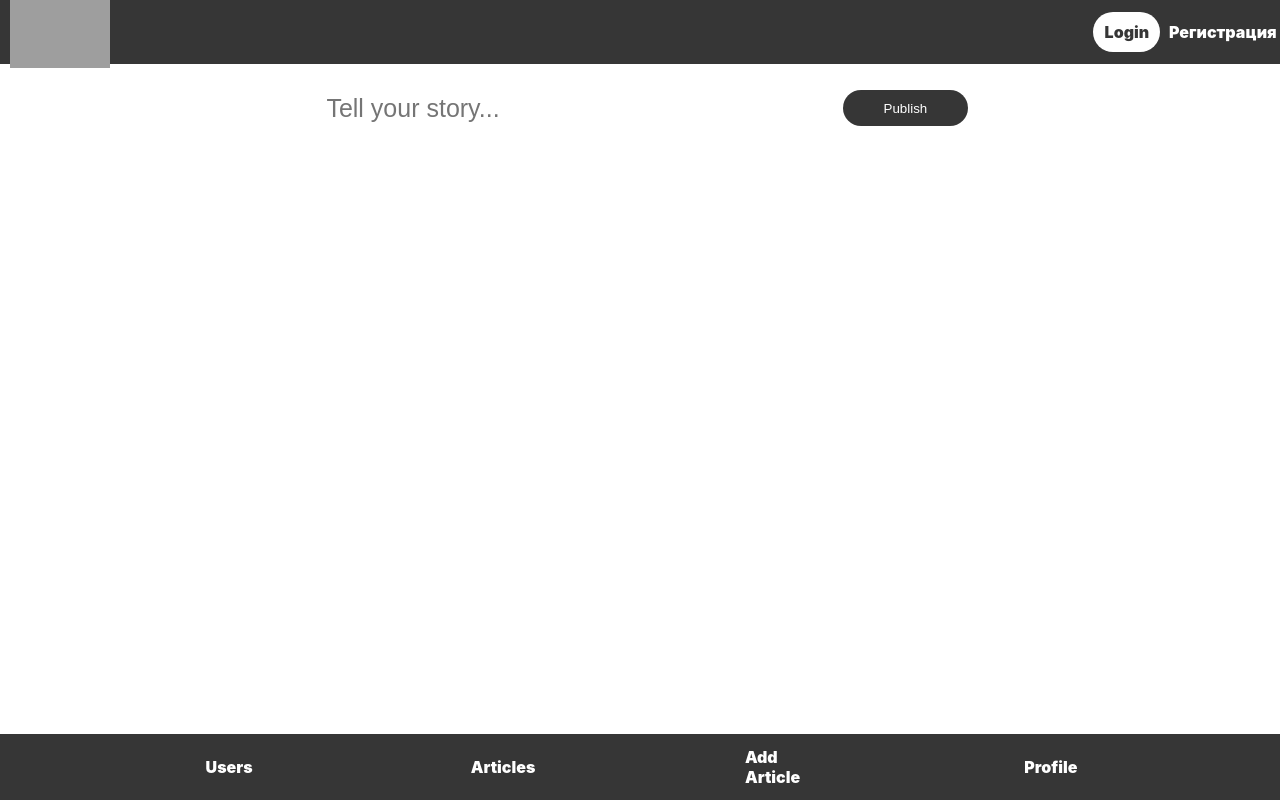
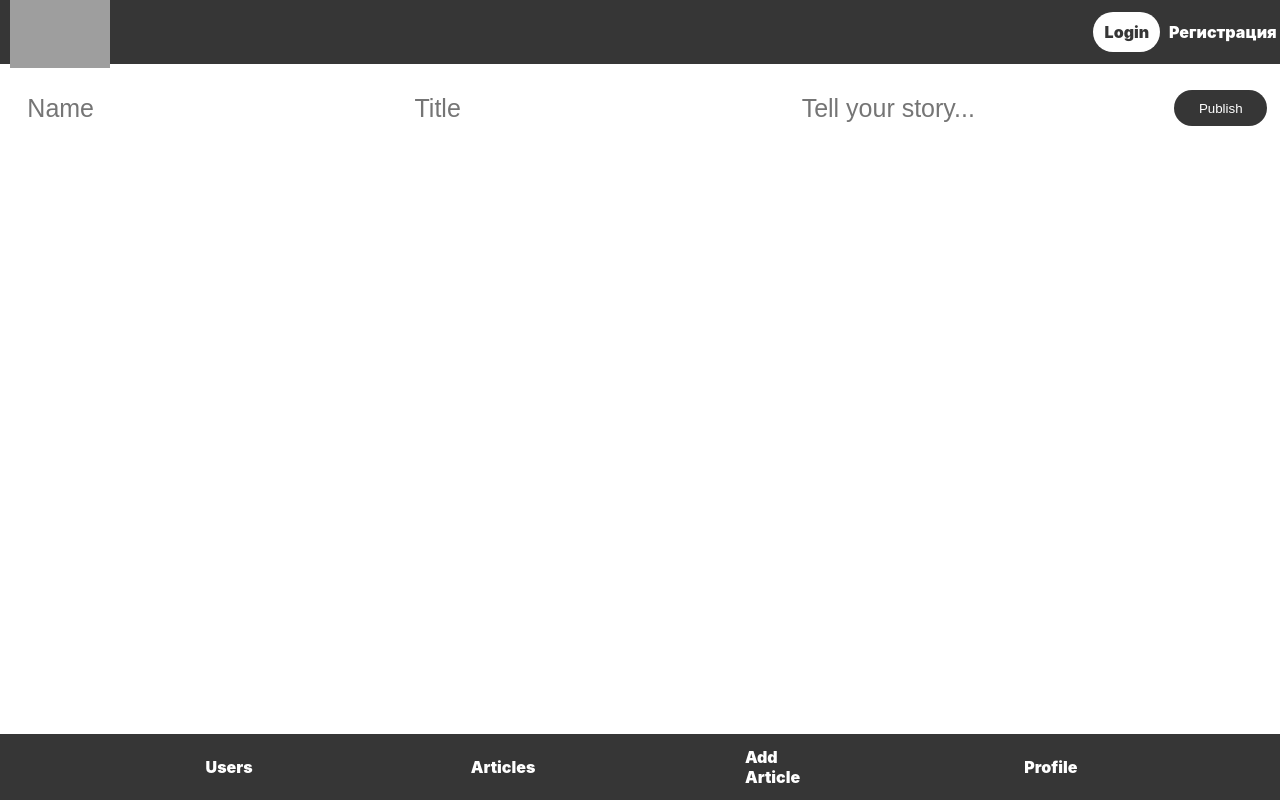
Before and after one commit to khumayunkh/blog-post, a React (Create React App) app: page /add in a window 1280 px wide. Built offline with nearby package versions, Linux system fonts and the light colour scheme; grey boxes are pictures that could not be loaded.

Commit message:
addArticles

```diff
--- a/src/components/AddArticls/Add.js
+++ b/src/components/AddArticls/Add.js
@@ -1,16 +1,36 @@
 import React from "react";
+import { useForm } from "react-hook-form";
+import { useDispatch } from "react-redux";
+import { addNewArticlesThunk } from "../../store/articles/articlesReducer";
 import style from './add.module.css'
 
 function AddArticles(){
+    const dispatch = useDispatch()
+    const {register, handleSubmit} = useForm()
+
+    const nameAddArticles = register('tags')
+    const titleAddArticles = register('title')
+    const contentAddArticles = register('content')
+
+    const onSubmit = (data) =>{
+        dispatch(addNewArticlesThunk({
+            tags : data.tags,
+            title : data.title,
+            content : data.content
+        }))
+    }
+
     return(
         <>
         <div className={style.add}>
             <div className={style.container}>
                 <div className={style.add_in}>
-                    <div className={style.input}>
-                        <input placeholder="Tell your story..."/>
+                    <form onSubmit={handleSubmit(onSubmit)} className={style.input}>
+                        <input {...nameAddArticles} className={style.input_in} placeholder="Name"/>
+                        <input {...titleAddArticles} className={style.input_in} placeholder="Title"/>
+                        <input {...contentAddArticles} className={style.input_in} placeholder="Tell your story..."/>
                         <button>Publish</button>
-                    </div>
+                    </form>
                 </div>
             </div>
         </div>
```
